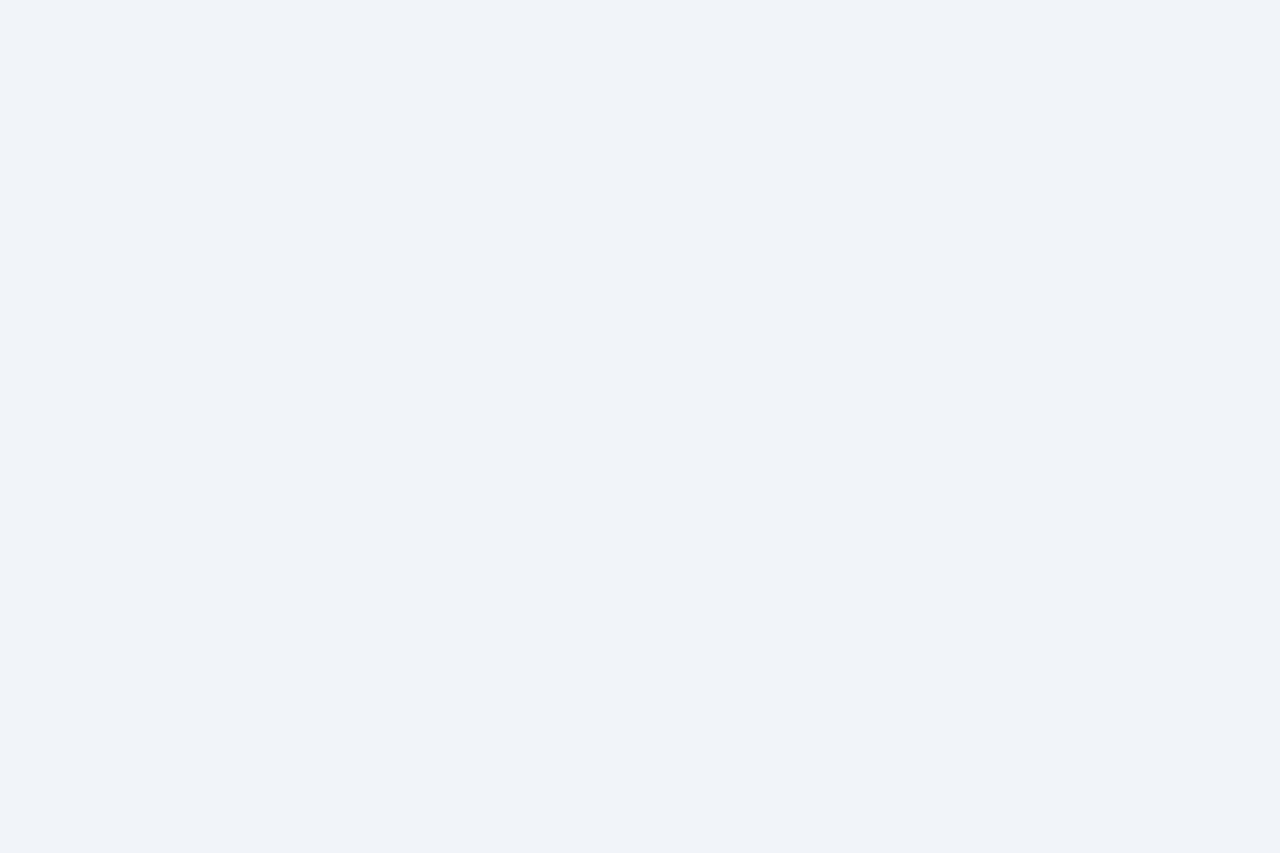
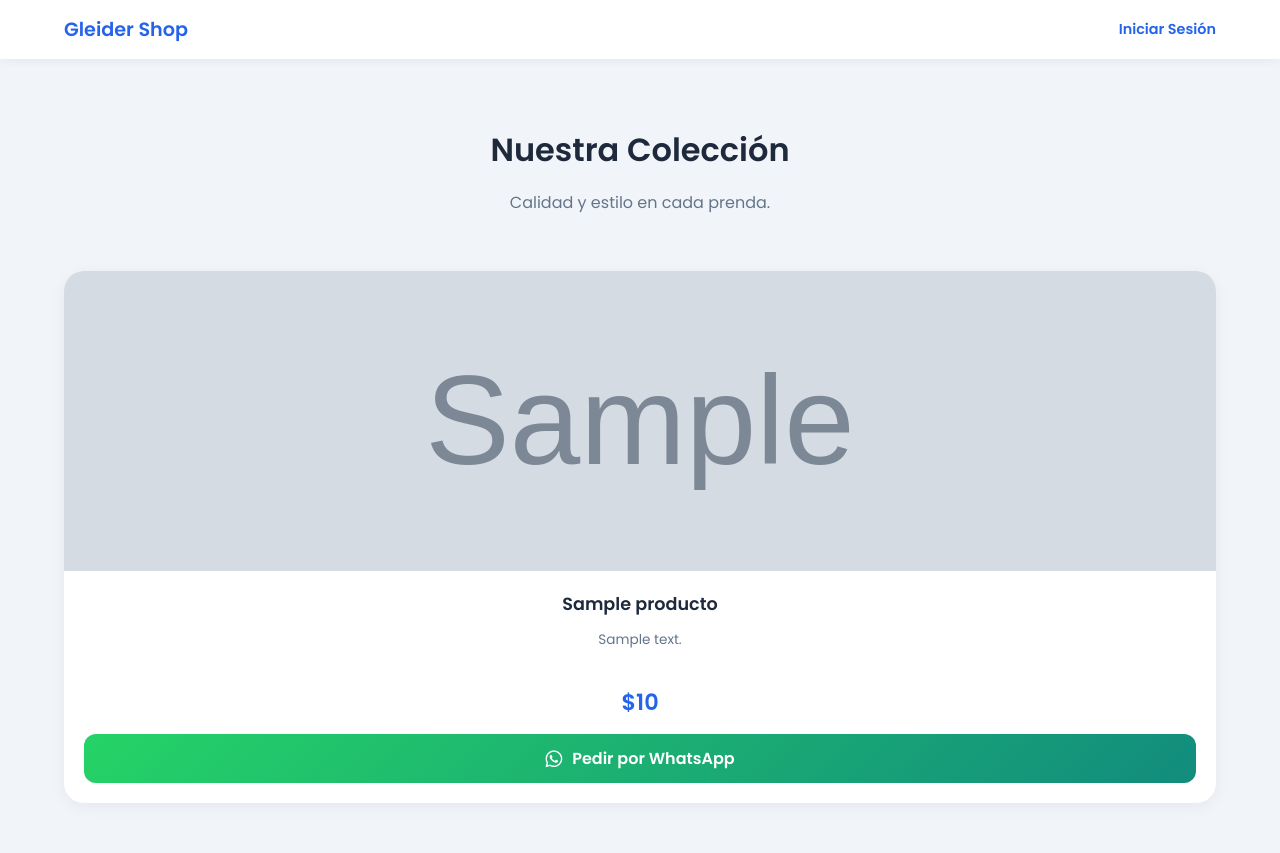
Before and after one commit to gleiderr99-boop/nuevo-proyecto, a Flask app: page /catalogo in a window 1280 px wide. Before the commit the page is empty. Before the commit the page ends 800 px from the top, so only its background shows below. Run offline with Flask 3, Linux system fonts and the light colour scheme; tables that the repository leaves empty hold one stand-in row (values such as "Sample post"); grey boxes marked "Sample" are stand-in pictures.

Commit message:
Update index.html

```diff
--- a/templates/index.html
+++ b/templates/index.html
@@ -62,4 +62,89 @@
             box-shadow: 0 12px 25px rgba(0,0,0,0.1);
         }
 
-        /* Imagen
+        /* Imagen con efecto */
+        .card-img-container { width: 100%; height: 300px; overflow: hidden; }
+        .card img {
+            width: 100%;
+            height: 100%;
+            object-fit: cover;
+            transition: transform 0.5s ease;
+        }
+        .card:hover img { transform: scale(1.1); }
+
+        /* Info del producto */
+        .card-body { padding: 20px; text-align: center; }
+        .card-body h3 { margin: 0 0 10px 0; font-size: 1.1rem; color: var(--dark); }
+        .card-body p { font-size: 0.85rem; color: #64748b; margin-bottom: 15px; height: 40px; overflow: hidden; }
+
+        /* Precio estilizado */
+        .price {
+            font-size: 1.4rem;
+            font-weight: 600;
+            color: var(--primary);
+            display: block;
+            margin-bottom: 15px;
+        }
+
+        /* Botón de WhatsApp Pro */
+        .wa-btn {
+            background: linear-gradient(135deg, #25d366 0%, #128c7e 100%);
+            color: white;
+            padding: 12px;
+            text-decoration: none;
+            border-radius: 12px;
+            display: flex;
+            align-items: center;
+            justify-content: center;
+            gap: 10px;
+            font-weight: 600;
+            transition: 0.3s;
+        }
+        .wa-btn:hover { filter: brightness(1.1); }
+        .wa-btn i { font-size: 1.2rem; }
+
+        @media (max-width: 600px) {
+            .grid { grid-template-columns: 1fr; padding: 0 20px; }
+        }
+    </style>
+</head>
+<body>
+
+    <nav>
+        <h1>Gleider Shop</h1>
+        <div class="user-info">
+            {% if session['user_name'] %}
+                <span><i class="fas fa-user"></i> {{ session['user_name'] }}</span>
+                <a href="/logout" class="logout-btn">Salir</a>
+            {% else %}
+                <a href="/login" style="text-decoration: none; color: var(--primary); font-weight: 600;">Iniciar Sesión</a>
+            {% endif %}
+        </div>
+    </nav>
+
+    <header class="hero">
+        <h2>Nuestra Colección</h2>
+        <p>Calidad y estilo en cada prenda.</p>
+    </header>
+
+    <div class="grid">
+        {% for p in productos %}
+        <div class="card">
+            <div class="card-img-container">
+                <img src="{{ url_for('static', filename='uploads/' + p.imagen) }}" alt="{{ p.nombre }}">
+            </div>
+            <div class="card-body">
+                <h3>{{ p.nombre }}</h3>
+                <p>{{ p.descripcion }}</p>
+                <span class="price">${{ "{:,.0f}".format(p.precio) }}</span>
+
+                <a href="https://wa.me/573245181423?text=Hola%20Gleider,%20me%20interesa%20comprar:%20{{ p.nombre }}" class="wa-btn">
+                    <i class="fab fa-whatsapp"></i> Pedir por WhatsApp
+                </a>
+            </div>
+        </div>
+        {% endfor %}
+    </div>
+
+</body>
+</html>
```
